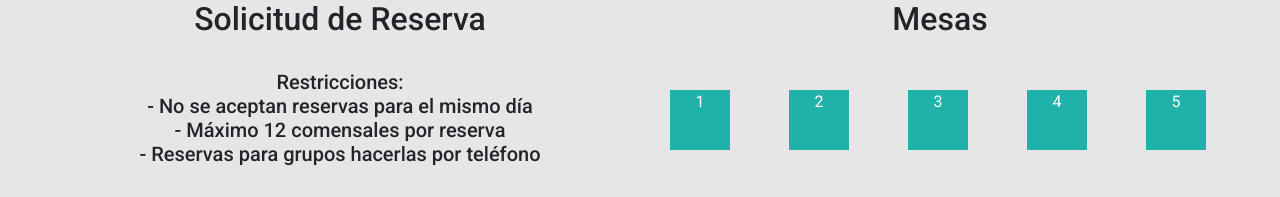
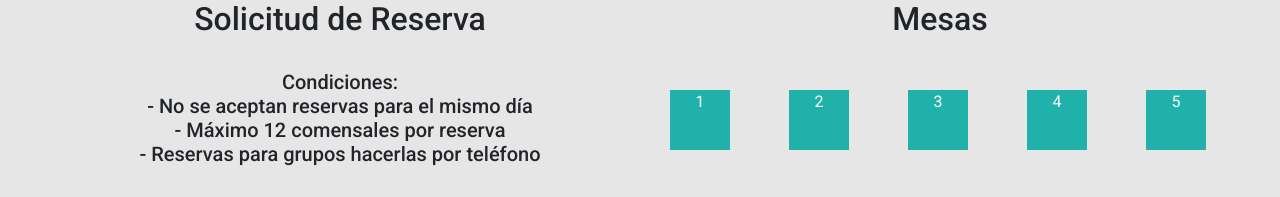
Before and after one commit to crsantanag/Restaurante, a React (Vite) app: page /reserva in a window 1280 px wide. Shown: the part 536-733 px from the top of the page. Built offline with nearby package versions, Linux system fonts and the light colour scheme.

Commit message:
Modifica texto en la opción reserva

```diff
--- a/src/Pages/Reserva.jsx
+++ b/src/Pages/Reserva.jsx
@@ -95,7 +95,7 @@ export const Reserva = () => {
         <br/>
         <h2>Solicitud de Reserva</h2>
         <br />
-        <h5>Restricciones: <br/>
+        <h5>Condiciones: <br/>
         - No  se  aceptan reservas para el mismo día <br/>
         - Máximo 12 comensales por reserva <br />
         - Reservas para grupos hacerlas por teléfono<br /> </h5>
```
